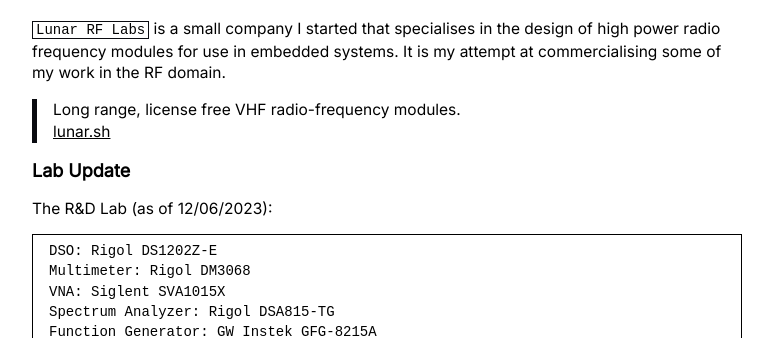
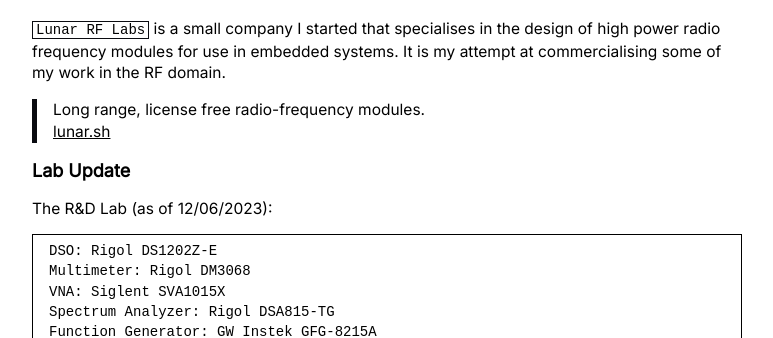
Before and after one commit to microstub/microstub.github.io, a Jekyll site: the page built from about.md, in a window 1280 px wide and 900 px high, scrolled down 910 px, cut to the strip 160-498 px from the top of the window. Shown: the whole strip, without its empty margins (253-1026 px from the left). Built offline with Jekyll 4.4.1, drawn with Linux system fonts in a browser that asks for light colours; comment, search, counter and statistics services are not loaded.

Commit message:
Update about.md

```diff
--- a/about.md
+++ b/about.md
@@ -51,7 +51,7 @@
 systems. It is my attempt at commercialising some of my work in the
 RF domain.
 
-> Long range, license free VHF radio-frequency modules. <br>
+> Long range, license free radio-frequency modules. <br>
 [lunar.sh](https://lunar.sh)
 
 # Lab Update
```
